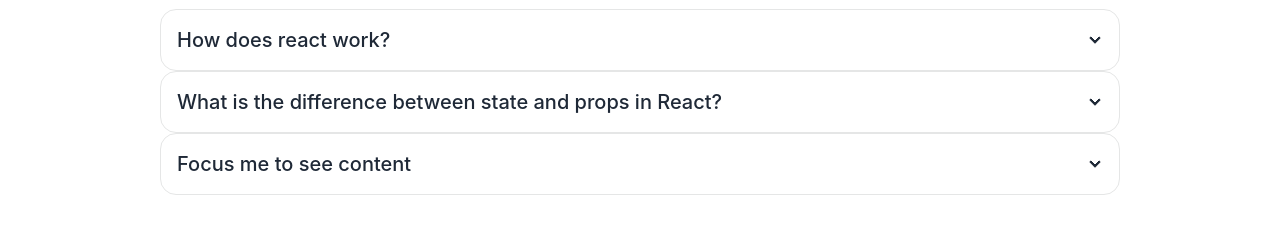
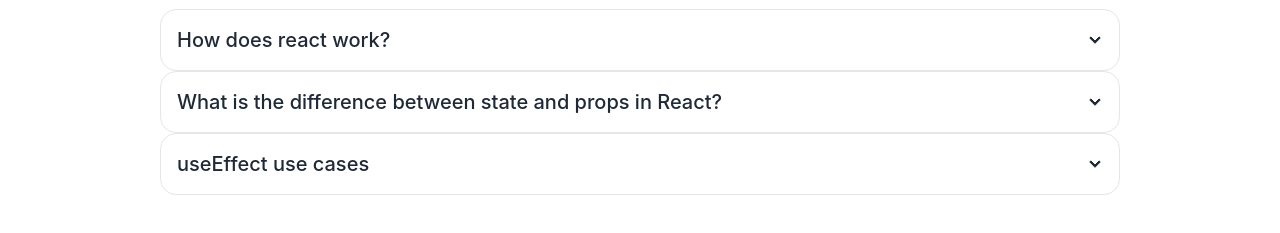
Before and after one commit to emon-webdev/Active-Club, a React (Create React App) app: page / in a window 1280 px wide. Shown: the part 2076-2309 px from the top of the page. Built offline with nearby package versions, Linux system fonts and the light colour scheme.

Commit message:
some css fix

```diff
--- a/src/components/Blog.js
+++ b/src/components/Blog.js
@@ -9,7 +9,7 @@
                     How does react work?
                 </div>
                 <div class="collapse-content">
-                    <p>tabindex="0" attribute is necessary to make the div focusable</p>
+                    <p>React uses a declarative paradigm that makes it easier to reason about your application and aims to be both efficient and flexible</p>
                 </div>
             </div>
 
@@ -31,10 +31,13 @@
             </div>
             <div tabindex="1" class="collapse collapse-arrow border border-base-300 bg-base-100 rounded-box">
                 <div class="collapse-title text-xl font-medium">
-                    Focus me to see content
+                useEffect use cases
                 </div>
                 <div class="collapse-content">
-                    <p>tabindex="0" attribute is necessary to make the div focusable</p>
+                    <p> validating input field.</p>
+                    <p>fetch API data </p>
+                    <p>live filtering </p>
+                    <p>trigger animation on new array value </p>
                 </div>
             </div>
         </div>
--- a/src/components/Home.js
+++ b/src/components/Home.js
@@ -31,8 +31,22 @@
         setTimes(oldTime)
     }
 
+    // add break time
     const handleAddToBreak = (breakTime) => {
+        console.log( breakTime)
+
+        const prevLsTimeParse = localStorage.getItem('time');
+        const prevLsTime = JSON.parse(prevLsTimeParse);
+
+        console.log(prevLsTime)
+
+
+
+
+
         setBreakTime(breakTime)
+
+
     }
 
     //tostHandler
```
